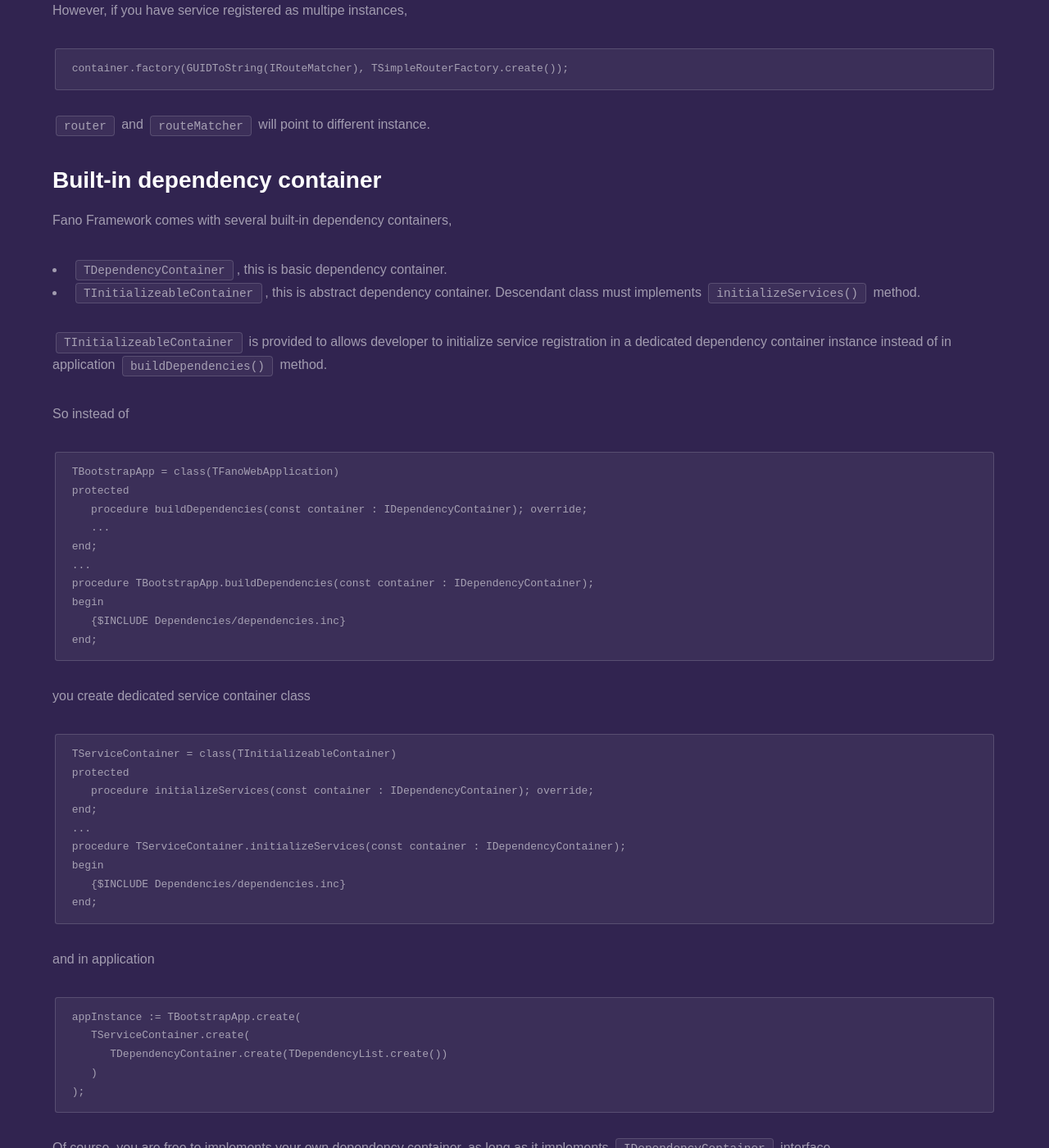
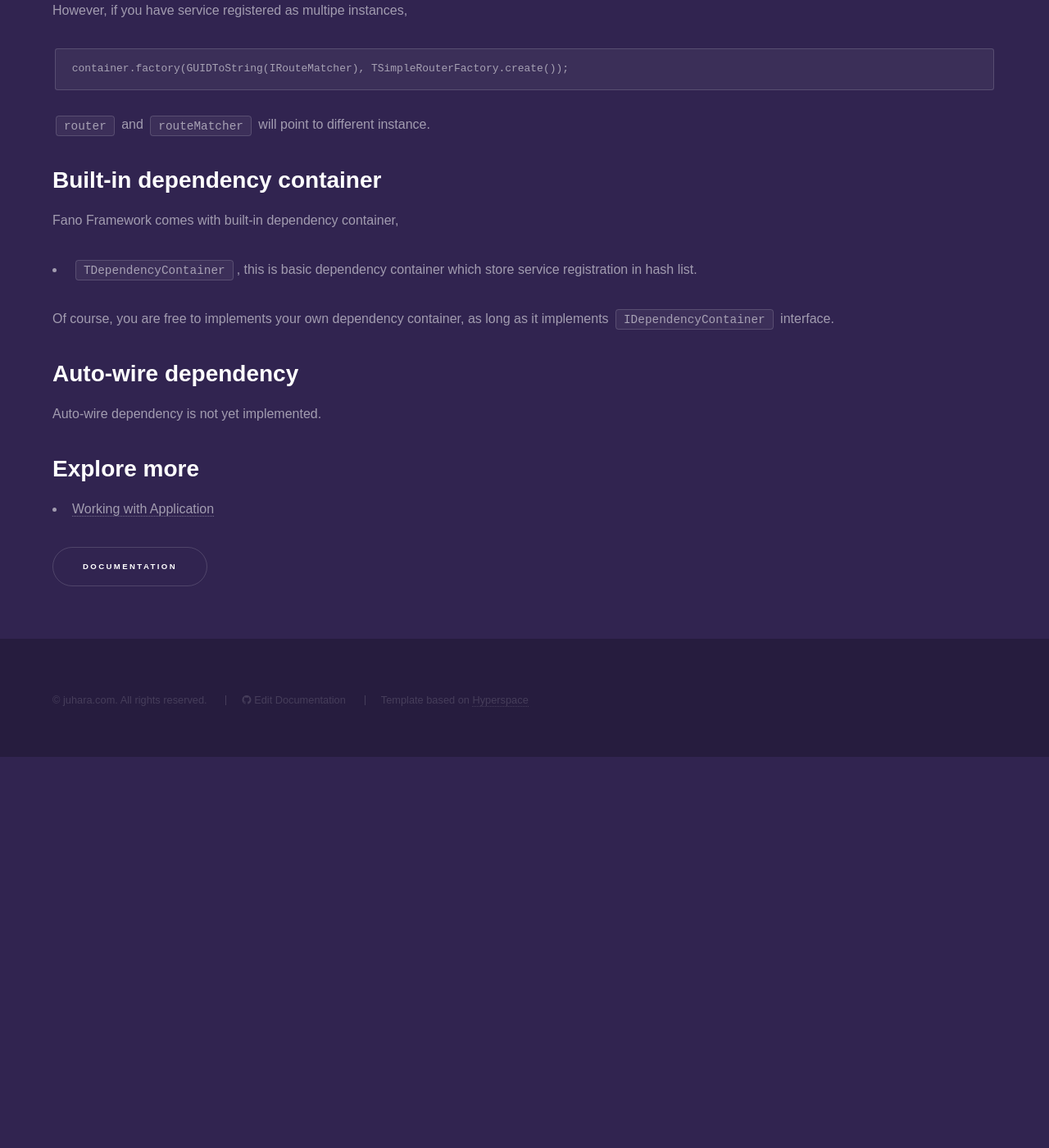
Before and after one commit to fanoframework/fanoframework.github.io, a Jekyll site: the page built from dependency-container/index.md, in a window 1280 px wide and 1400 px high, scrolled down 4333 px. Shown: the whole window at 82% size. Built offline with Jekyll 4.4.1, drawn with Linux system fonts in a browser that asks for light colours; our own code applies the rules of GitHub Pages for plain Markdown files; after the commit the page ends 5256 px from its top, so only the background shows below that.

Commit message:
remove obsolete documentation

````diff
--- a/dependency-container/index.md
+++ b/dependency-container/index.md
@@ -178,51 +178,9 @@ container.factory(GUIDToString(IRouteMatcher), TSimpleRouterFactory.create());
 
 ## Built-in dependency container
 
-Fano Framework comes with several built-in dependency containers,
+Fano Framework comes with built-in dependency container,
 
-- `TDependencyContainer`, this is basic dependency container.
-- `TInitializeableContainer`, this is abstract dependency container. Descendant class must implements `initializeServices()` method.
-
-`TInitializeableContainer` is provided to allows developer to initialize service registration in a dedicated dependency container instance instead of in application `buildDependencies()` method.
-
-So instead of
-
-```
-TBootstrapApp = class(TFanoWebApplication)
-protected
-   procedure buildDependencies(const container : IDependencyContainer); override;
-   ...
-end;
-...
-procedure TBootstrapApp.buildDependencies(const container : IDependencyContainer);
-begin
-   {$INCLUDE Dependencies/dependencies.inc}
-end;
-```
-
-you create dedicated service container class
-
-```
-TServiceContainer = class(TInitializeableContainer)
-protected
-   procedure initializeServices(const container : IDependencyContainer); override;
-end;
-...
-procedure TServiceContainer.initializeServices(const container : IDependencyContainer);
-begin
-   {$INCLUDE Dependencies/dependencies.inc}
-end;
-```
-
-and in application
-
-```
-appInstance := TBootstrapApp.create(
-   TServiceContainer.create(
-      TDependencyContainer.create(TDependencyList.create())
-   )
-);
-```
+- `TDependencyContainer`, this is basic dependency container which store service registration in hash list.
 
 Of course, you are free to implements your own dependency container, as long as it implements `IDependencyContainer` interface.
 
````
